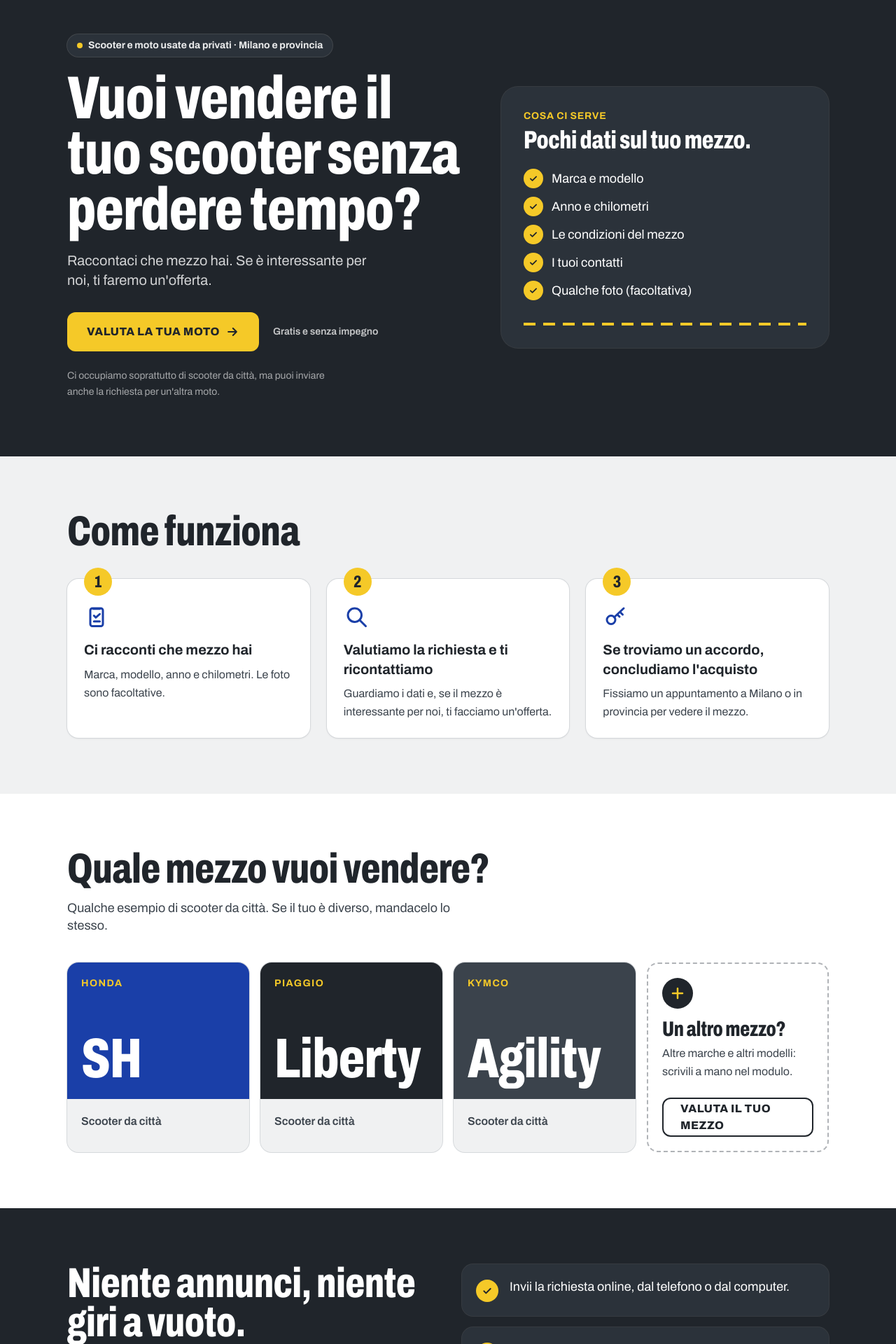
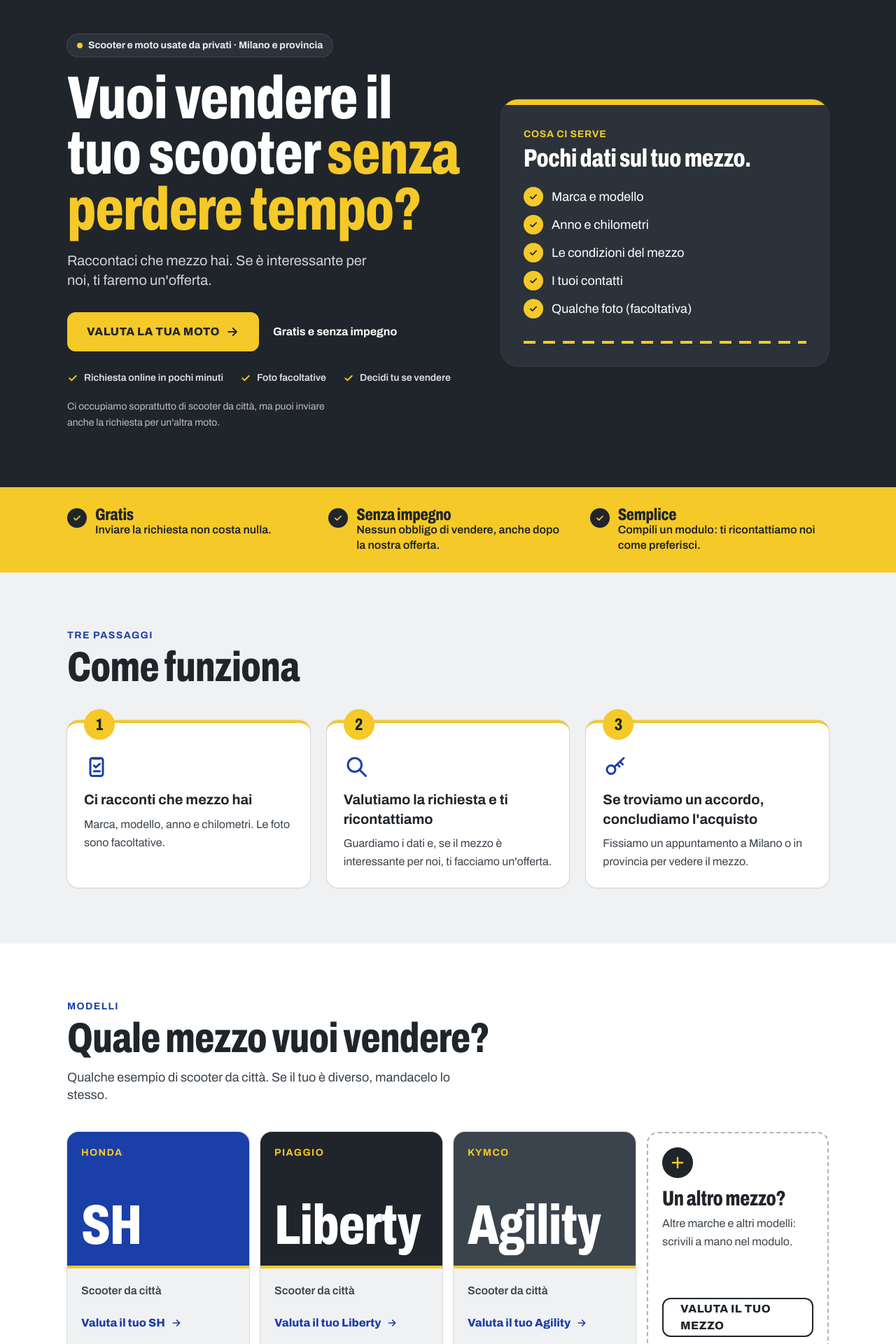
Before and after one commit to danieldonadio1990-tech/moto-acquisizione, a Next.js app: page / in a window 1280 px wide. Shown: the part 80-2000 px from the top of the page at 70% size. Built offline with nearby package versions, Linux system fonts and the light colour scheme.

Commit message:
feat(ui): miglioramento visivo home (fascia vantaggi, gerarchia, CTA sulle card) e predisposizione hero generata
Co-Authored-By: Claude Sonnet 5.5 <noreply@anthropic.com>
Claude-Session: https://claude.ai/code/session_01RTZ9kDdjzDvBtAfBBartpB

```diff
--- a/src/app/page.tsx
+++ b/src/app/page.tsx
@@ -7,7 +7,7 @@ import { TrackedLink, TrackOnMount } from "@/components/Track";
 import { IconArrowRight, IconCheck, IconClipboard, IconKey, IconPlus, IconSearch } from "@/components/Icons";
 import { btnOutline, btnPrimary } from "@/components/buttons";
 import { BRAND, contactLinks } from "@/config/business";
-import type { ImageKey } from "@/config/images";
+import { isGenerated, type ImageKey } from "@/config/images";
 
 const STEPS = [
   {
@@ -35,6 +35,14 @@ const MODELS: { id: ImageKey; brand: string; name: string; panel: string }[] = [
 
 /** Cosa chiediamo nel modulo: composizione tipografica dell'hero finché non c'è la fotografia. */
 const NEEDED = ["Marca e modello", "Anno e chilometri", "Le condizioni del mezzo", "I tuoi contatti", "Qualche foto (facoltativa)"];
+
+const HERO_POINTS = ["Richiesta online in pochi minuti", "Foto facoltative", "Decidi tu se vendere"];
+
+const BENEFITS = [
+  { title: "Gratis", body: "Inviare la richiesta non costa nulla." },
+  { title: "Senza impegno", body: "Nessun obbligo di vendere, anche dopo la nostra offerta." },
+  { title: "Semplice", body: "Compili un modulo: ti ricontattiamo noi come preferisci." },
+];
 
 const EASY = [
   "Invii la richiesta online, dal telefono o dal computer.",
@@ -86,7 +94,8 @@ export default function Home() {
                 Scooter e moto usate da privati · {BRAND.area}
               </p>
               <h1 className="display mt-5 text-[clamp(2.7rem,9.5vw,5.4rem)]">
-                Vuoi vendere il tuo scooter senza perdere tempo?
+                Vuoi vendere il tuo scooter{" "}
+                <span className="text-signal">senza perdere tempo?</span>
               </h1>
               <p className="mt-5 max-w-[40ch] text-lg leading-snug text-paper/80 md:text-xl">
                 Raccontaci che mezzo hai. Se è interessante per noi, ti faremo un&apos;offerta.
@@ -96,21 +105,36 @@ export default function Home() {
                   Valuta la tua moto
                   <IconArrowRight className="h-5 w-5" />
                 </TrackedLink>
-                <p className="text-sm font-semibold text-paper/75">Gratis e senza impegno</p>
+                <p className="text-base font-bold text-paper">Gratis e senza impegno</p>
               </div>
-              <p className="mt-6 max-w-[48ch] text-sm leading-relaxed text-paper/60">
+              <ul className="mt-7 flex flex-wrap gap-x-6 gap-y-2 text-sm font-semibold text-paper/85">
+                {HERO_POINTS.map((t) => (
+                  <li key={t} className="flex items-center gap-2">
+                    <IconCheck className="h-4 w-4 shrink-0 text-signal" />
+                    {t}
+                  </li>
+                ))}
+              </ul>
+              <p className="mt-5 max-w-[48ch] text-sm leading-relaxed text-paper/70">
                 Ci occupiamo soprattutto di scooter da città, ma puoi inviare anche la richiesta per un&apos;altra moto.
               </p>
             </div>
             <div className="md:order-last">
               {hasPhoto("hero") ? (
-                <div className="overflow-hidden rounded-3xl ring-1 ring-paper/10">
+                <figure className="overflow-hidden rounded-3xl ring-1 ring-paper/10">
                   <div className="aspect-[4/3] w-full">
                     <SitePhoto id="hero" priority />
                   </div>
-                </div>
+                  {isGenerated("hero") && (
+                    <figcaption className="bg-asphalt-raised px-4 py-2 text-xs font-semibold text-paper/75">
+                      Immagine illustrativa
+                    </figcaption>
+                  )}
+                </figure>
               ) : (
-                <div className="rounded-3xl bg-asphalt-raised p-6 ring-1 ring-paper/10 sm:p-8">
+                <div className="overflow-hidden rounded-3xl bg-asphalt-raised ring-1 ring-paper/10">
+                  <span aria-hidden className="block h-2 w-full bg-signal" />
+                  <div className="p-6 sm:p-8">
                   <p className="text-sm font-bold uppercase tracking-wider text-signal">Cosa ci serve</p>
                   <p className="display mt-2 text-3xl sm:text-4xl">Pochi dati sul tuo mezzo.</p>
                   <ul className="mt-6 space-y-3">
@@ -124,20 +148,39 @@ export default function Home() {
                     ))}
                   </ul>
                   <span aria-hidden className="lane-h mt-8 block h-1 w-full" />
+                  </div>
                 </div>
               )}
             </div>
           </div>
         </section>
 
+        {/* VANTAGGI */}
+        <section aria-label="Vantaggi" className="bg-signal text-asphalt">
+          <ul className="mx-auto grid max-w-6xl gap-4 px-4 py-6 sm:px-6 md:grid-cols-3 md:gap-8 md:py-7 lg:px-8">
+            {BENEFITS.map((b) => (
+              <li key={b.title} className="flex items-start gap-3">
+                <span className="mt-0.5 flex h-7 w-7 shrink-0 items-center justify-center rounded-full bg-asphalt text-signal">
+                  <IconCheck className="h-3.5 w-3.5" />
+                </span>
+                <p className="leading-snug">
+                  <span className="display block text-2xl">{b.title}</span>
+                  <span className="font-semibold">{b.body}</span>
+                </p>
+              </li>
+            ))}
+          </ul>
+        </section>
+
         {/* COME FUNZIONA */}
         <section id="come-funziona" className="scroll-mt-20 bg-chalk">
           <div className="mx-auto max-w-6xl px-4 py-14 sm:px-6 md:py-20 lg:px-8">
-            <h2 className="display text-4xl sm:text-5xl md:text-6xl">Come funziona</h2>
-            <ol className="mt-10 grid gap-4 md:grid-cols-3 md:gap-6">
+            <p className="text-sm font-bold uppercase tracking-widest text-plate">Tre passaggi</p>
+            <h2 className="display mt-2 text-4xl sm:text-5xl md:text-6xl">Come funziona</h2>
+            <ol className="mt-12 grid gap-8 md:grid-cols-3 md:gap-6">
               {STEPS.map(({ title, body, Icon }, i) => (
-                <li key={title} className="relative rounded-2xl bg-paper p-6 shadow-sm ring-1 ring-line">
-                  <span className="display absolute -top-4 left-6 flex h-10 min-w-10 items-center justify-center rounded-full bg-signal px-3 text-2xl text-asphalt">
+                <li key={title} className="relative rounded-2xl border-t-4 border-signal bg-paper p-6 pt-8 shadow-sm ring-1 ring-line">
+                  <span className="display absolute -top-5 left-6 flex h-11 min-w-11 items-center justify-center rounded-full bg-signal px-3 text-2xl text-asphalt">
                     {i + 1}
                   </span>
                   <Icon className="mt-3 h-9 w-9 text-plate" />
@@ -152,7 +195,8 @@ export default function Home() {
         {/* QUALE MEZZO */}
         <section id="mezzi" className="scroll-mt-20 bg-paper">
           <div className="mx-auto max-w-6xl px-4 py-14 sm:px-6 md:py-20 lg:px-8">
-            <h2 className="display text-4xl sm:text-5xl md:text-6xl">Quale mezzo vuoi vendere?</h2>
+            <p className="text-sm font-bold uppercase tracking-widest text-plate">Modelli</p>
+            <h2 className="display mt-2 text-4xl sm:text-5xl md:text-6xl">Quale mezzo vuoi vendere?</h2>
             <p className="mt-4 max-w-[54ch] text-lg leading-snug text-asphalt-soft">
               Qualche esempio di scooter da città. Se il tuo è diverso, mandacelo lo stesso.
             </p>
@@ -163,7 +207,7 @@ export default function Home() {
                     {hasPhoto(m.id) ? (
                       <SitePhoto id={m.id} />
                     ) : (
-                      <div className={`flex h-full w-full flex-col justify-between p-5 ${m.panel}`}>
+                      <div className={`flex h-full w-full flex-col justify-between border-b-4 border-signal p-5 ${m.panel}`}>
                         <span className="text-sm font-bold uppercase tracking-widest text-signal">{m.brand}</span>
                         <span className="display text-[clamp(3.5rem,9vw,5rem)] leading-none">{m.name}</span>
                       </div>
@@ -178,6 +222,15 @@ export default function Home() {
                     ) : (
                       <p className="font-semibold text-asphalt-soft">Scooter da città</p>
                     )}
+                    <TrackedLink
+                      href="/valuta"
+                      event="cta_click"
+                      label={`modello-${m.id}`}
+                      className="mt-3 inline-flex min-h-11 items-center gap-2 font-extrabold text-plate underline-offset-4 hover:underline"
+                    >
+                      Valuta il tuo {m.name}
+                      <IconArrowRight className="h-4 w-4" />
+                    </TrackedLink>
                   </div>
                 </li>
               ))}
@@ -203,7 +256,8 @@ export default function Home() {
         <section className="on-dark bg-asphalt text-paper">
           <div className="mx-auto grid max-w-6xl gap-10 px-4 py-14 sm:px-6 md:grid-cols-2 md:py-20 lg:px-8">
             <div>
-              <h2 className="display text-4xl sm:text-5xl md:text-6xl">Niente annunci, niente giri a vuoto.</h2>
+              <p className="text-sm font-bold uppercase tracking-widest text-signal">Per chi vende</p>
+              <h2 className="display mt-2 text-4xl sm:text-5xl md:text-6xl">Niente annunci, niente giri a vuoto.</h2>
               <p className="mt-5 max-w-[42ch] text-lg leading-snug text-paper/75">
                 Una richiesta semplice, fatta con calma quando vuoi tu.
               </p>
@@ -224,7 +278,8 @@ export default function Home() {
         {/* FAQ */}
         <section id="domande" className="scroll-mt-20 bg-chalk">
           <div className="mx-auto max-w-6xl px-4 py-14 sm:px-6 md:py-20 lg:px-8">
-            <h2 className="display text-4xl sm:text-5xl md:text-6xl">Domande</h2>
+            <p className="text-sm font-bold uppercase tracking-widest text-plate">FAQ</p>
+            <h2 className="display mt-2 text-4xl sm:text-5xl md:text-6xl">Domande</h2>
             <div className="mt-10 max-w-3xl space-y-3">
               {FAQ.map((f) => (
                 <details key={f.q} className="group rounded-2xl bg-paper ring-1 ring-line open:shadow-sm">
--- a/src/components/SiteFooter.tsx
+++ b/src/components/SiteFooter.tsx
@@ -1,7 +1,7 @@
 import Link from "next/link";
 import { BrandMark } from "./BrandMark";
 import { BRAND, CONTACTS, LEGAL, contactLinks, isPlaceholder } from "@/config/business";
-import { photoCredits } from "@/config/images";
+import { hasGeneratedImages, photoCredits } from "@/config/images";
 
 /** Footer: mostra solo i dati aziendali già compilati; i segnaposto non compaiono mai in pagina. */
 export function SiteFooter() {
@@ -58,9 +58,10 @@ export function SiteFooter() {
           </Link>
         </nav>
       </div>
-      {credits.length > 0 && (
+      {(credits.length > 0 || hasGeneratedImages()) && (
         <div className="mx-auto max-w-6xl px-4 pb-6 text-xs text-concrete sm:px-6 lg:px-8">
-          <p className="font-bold">Crediti fotografici</p>
+          {credits.length > 0 && <p className="font-bold">Crediti fotografici</p>}
+          {hasGeneratedImages() && <p>Immagini illustrative generate digitalmente: non sono fotografie di luoghi o modelli reali.</p>}
           <ul className="mt-1 space-y-0.5">
             {credits.map(({ id, credit }) => (
               <li key={id}>
```
Also changed, not shown: src/config/images.ts (+16 -1 lines), 20 other files (tests, documents, lock files or other folders).
